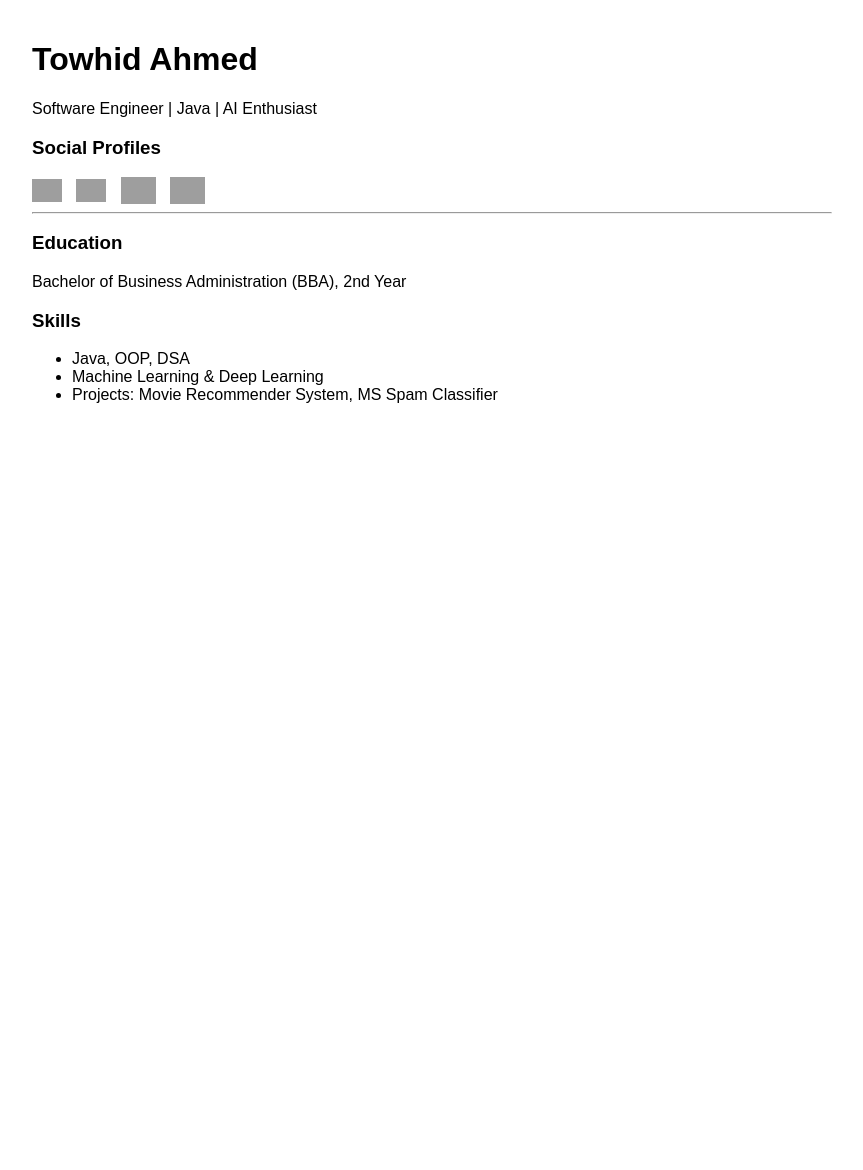
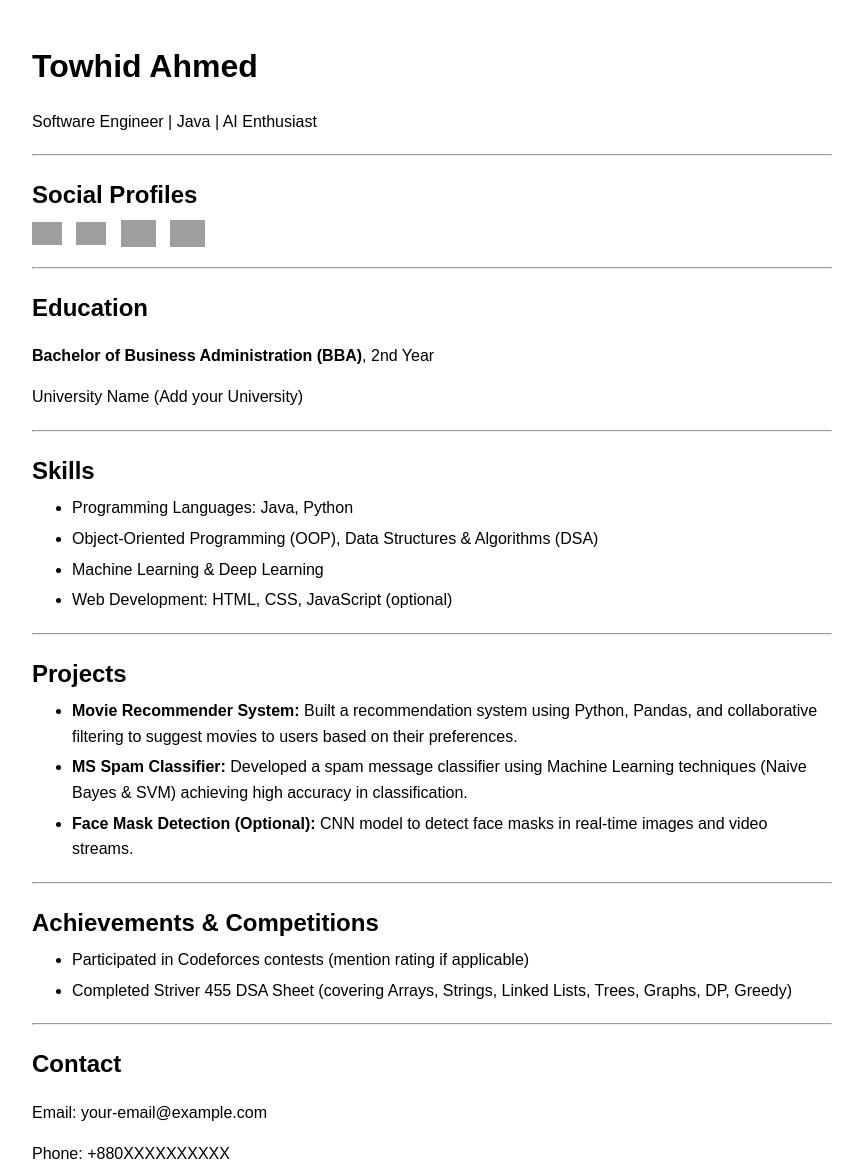
Before and after one commit to TowhidAhmedd/Resume, a plain HTML site: page index.html in a window 1280 px wide. Shown: the whole page, without its empty margins (208-1071 px from the left). Before the commit the page ends 800 px from the top, so only its background shows below. Drawn offline with Linux system fonts and the light colour scheme; grey boxes are pictures that could not be loaded.

Commit message:
Update index.html

```diff
--- a/index.html
+++ b/index.html
@@ -3,22 +3,15 @@
 <head>
     <meta charset="UTF-8">
     <meta name="viewport" content="width=device-width, initial-scale=1.0">
-    <title>Resume - Towhid Ahmed</title>
+    <title>Towhid Ahmed - Resume</title>
     <style>
-        body {
-            font-family: Arial, sans-serif;
-            max-width: 800px;
-            margin: auto;
-            padding: 20px;
-        }
-        .icons img {
-            width: 30px;
-            margin-right: 10px;
-            vertical-align: middle;
-        }
-        .icons a {
-            text-decoration: none;
-        }
+        body { font-family: Arial, sans-serif; max-width: 800px; margin: auto; padding: 20px; line-height: 1.6; }
+        h1, h2, h3 { margin-bottom: 5px; }
+        hr { margin: 20px 0; }
+        .icons img { width: 30px; margin-right: 10px; vertical-align: middle; }
+        .icons a { text-decoration: none; }
+        ul { margin-top: 5px; }
+        li { margin-bottom: 5px; }
     </style>
 </head>
 <body>
@@ -26,36 +19,62 @@
 <h1>Towhid Ahmed</h1>
 <p>Software Engineer | Java | AI Enthusiast</p>
 
-<h3>Social Profiles</h3>
+<hr>
+
+<h2>Social Profiles</h2>
 <div class="icons">
-    <a href="https://www.linkedin.com" target="_blank">
+    <a href="https://www.linkedin.com/in/your-linkedin" target="_blank">
         <img src="https://cdn-icons-png.flaticon.com/512/174/174857.png">
     </a>
-
-    <a href="https://github.com" target="_blank">
+    <a href="https://github.com/your-github" target="_blank">
         <img src="https://cdn-icons-png.flaticon.com/512/25/25231.png">
     </a>
-
-    <a href="https://leetcode.com" target="_blank">
+    <a href="https://leetcode.com/your-leetcode" target="_blank">
         <img src="https://upload.wikimedia.org/wikipedia/commons/1/19/LeetCode_logo_black.png" style="width:35px;">
     </a>
-
-    <a href="https://www.geeksforgeeks.org" target="_blank">
+    <a href="https://www.geeksforgeeks.org/profile/your-gfg" target="_blank">
         <img src="https://media.geeksforgeeks.org/wp-content/uploads/2021/02/gfg_200X200.png" style="width:35px;">
     </a>
 </div>
 
 <hr>
 
-<h3>Education</h3>
-<p>Bachelor of Business Administration (BBA), 2nd Year</p>
+<h2>Education</h2>
+<p><strong>Bachelor of Business Administration (BBA)</strong>, 2nd Year</p>
+<p>University Name (Add your University)</p>
 
-<h3>Skills</h3>
+<hr>
+
+<h2>Skills</h2>
 <ul>
-    <li>Java, OOP, DSA</li>
+    <li>Programming Languages: Java, Python</li>
+    <li>Object-Oriented Programming (OOP), Data Structures & Algorithms (DSA)</li>
     <li>Machine Learning & Deep Learning</li>
-    <li>Projects: Movie Recommender System, MS Spam Classifier</li>
+    <li>Web Development: HTML, CSS, JavaScript (optional)</li>
 </ul>
+
+<hr>
+
+<h2>Projects</h2>
+<ul>
+    <li><strong>Movie Recommender System:</strong> Built a recommendation system using Python, Pandas, and collaborative filtering to suggest movies to users based on their preferences.</li>
+    <li><strong>MS Spam Classifier:</strong> Developed a spam message classifier using Machine Learning techniques (Naive Bayes & SVM) achieving high accuracy in classification.</li>
+    <li><strong>Face Mask Detection (Optional):</strong> CNN model to detect face masks in real-time images and video streams.</li>
+</ul>
+
+<hr>
+
+<h2>Achievements & Competitions</h2>
+<ul>
+    <li>Participated in Codeforces contests (mention rating if applicable)</li>
+    <li>Completed Striver 455 DSA Sheet (covering Arrays, Strings, Linked Lists, Trees, Graphs, DP, Greedy)</li>
+</ul>
+
+<hr>
+
+<h2>Contact</h2>
+<p>Email: your-email@example.com</p>
+<p>Phone: +880XXXXXXXXXX</p>
 
 </body>
 </html>
```
